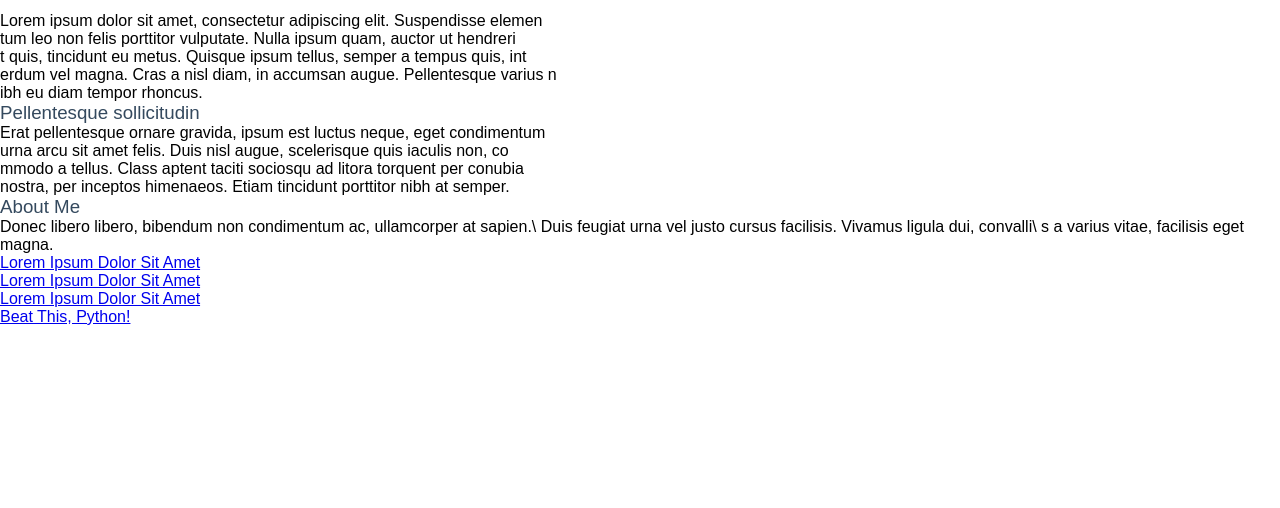
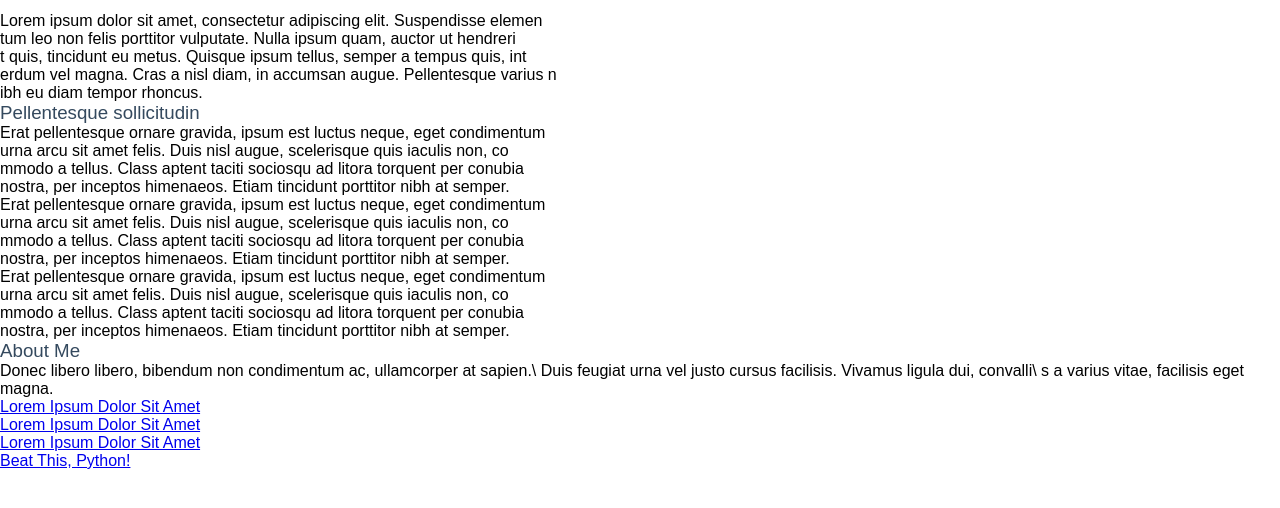
Before and after one commit to vikingosegundo/vikingosegundo.github.io, a Jekyll site: the page built from _posts/2015-01-20-once-and-for-all2.md, in a window 1280 px wide, cut to the strip 132-640 px from the top of the page. Built offline with Jekyll 4.4.1, drawn with Linux system fonts in a browser that asks for light colours; Markdown is read by kramdown in place of the engine named in the settings.

Commit message:
post update

```diff
--- a/_posts/2015-01-20-once-and-for-all2.md
+++ b/_posts/2015-01-20-once-and-for-all2.md
@@ -15,3 +15,13 @@ Erat pellentesque ornare gravida, ipsum est luctus neque, eget condimentum \
 urna arcu sit amet felis. Duis nisl augue, scelerisque quis iaculis non, co\
 mmodo a tellus. Class aptent taciti sociosqu ad litora torquent per conubia\
 nostra, per inceptos himenaeos. Etiam tincidunt porttitor nibh at semper.
+
+Erat pellentesque ornare gravida, ipsum est luctus neque, eget condimentum \
+urna arcu sit amet felis. Duis nisl augue, scelerisque quis iaculis non, co\
+mmodo a tellus. Class aptent taciti sociosqu ad litora torquent per conubia\
+nostra, per inceptos himenaeos. Etiam tincidunt porttitor nibh at semper.
+
+Erat pellentesque ornare gravida, ipsum est luctus neque, eget condimentum \
+urna arcu sit amet felis. Duis nisl augue, scelerisque quis iaculis non, co\
+mmodo a tellus. Class aptent taciti sociosqu ad litora torquent per conubia\
+nostra, per inceptos himenaeos. Etiam tincidunt porttitor nibh at semper.
```
Also changed, not shown: _posts/2015-01-20-once-and-for-all.md (+5 -0 lines), 7 other files.
